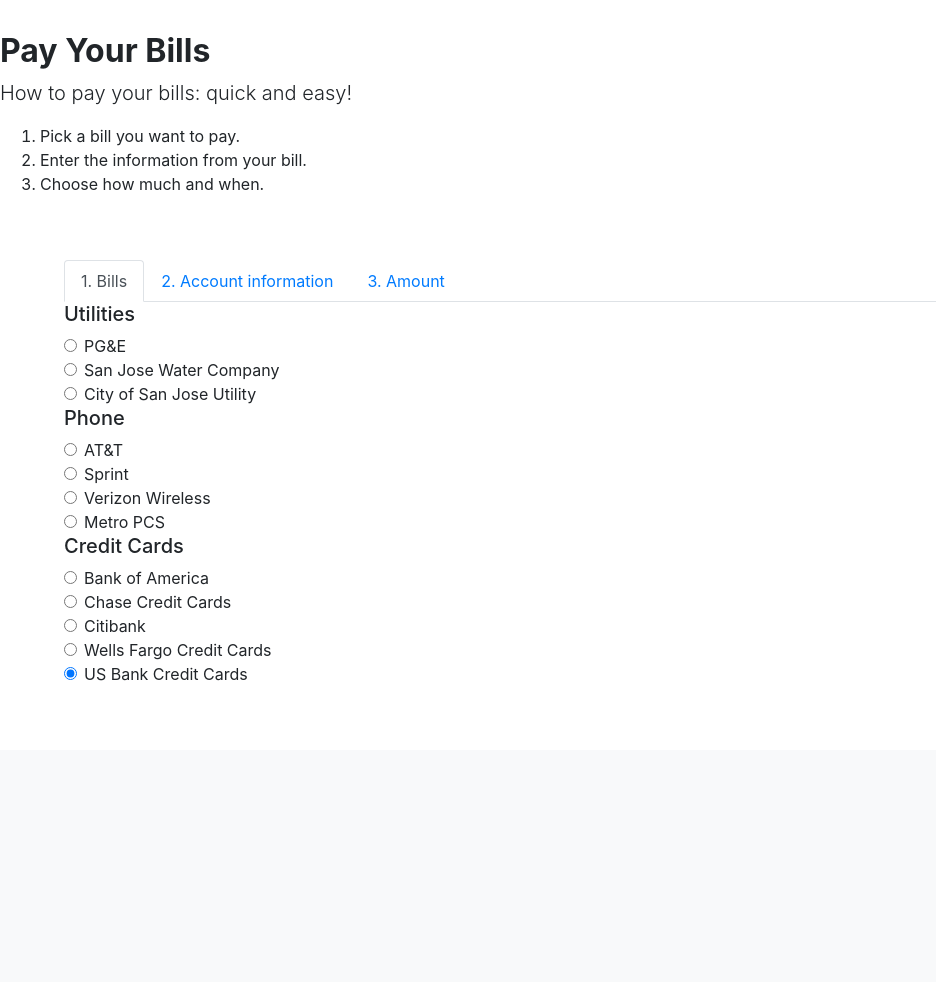
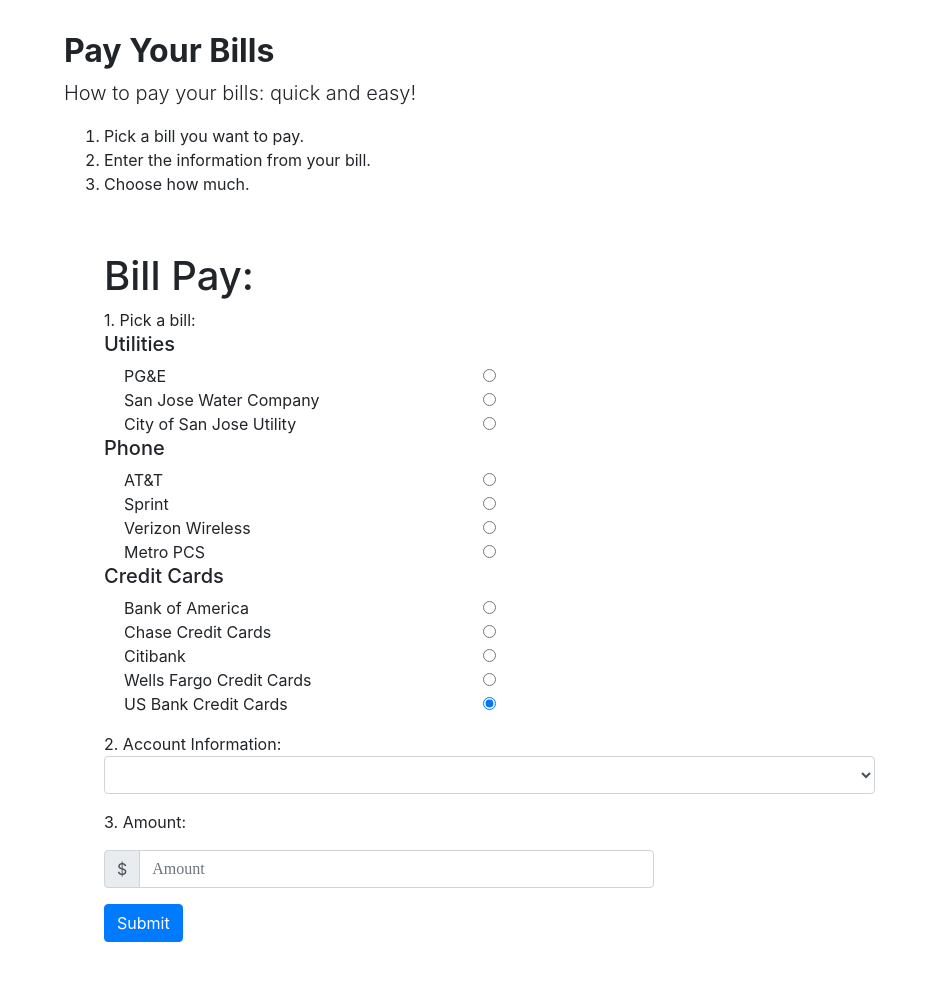
Before and after one commit to BriellePurnell/Banking-System-Front-End, a PHP site: page /bill-pay.html in a window 1280 px wide. Shown: the part 56-1038 px from the top of the page, without its empty margins (0-936 px from the left). Before the commit the page ends 737 px from the top, so only its background shows below. Run offline with PHP 8.4, Linux system fonts and the light colour scheme; lists and menus that the app fills with data are empty; some libraries are stand-ins or nearby versions.

Commit message:
applying the stash

```diff
--- a/bill-pay.html
+++ b/bill-pay.html
@@ -40,45 +40,36 @@
     </nav>
 
     <!--How to pay bills-->
-    <div style="margin-right: 4rem">
+    <div style="margin-left: 4rem">
         <h2 class="font-weight-bold" style="margin-top: 2rem">Pay Your Bills</h2>
         <p class="lead">How to pay your bills: quick and easy!</p>
         <ol>
             <li>Pick a bill you want to pay.</li>
             <li>Enter the information from your bill.</li>
-            <li>Choose how much and when.</li>
+            <li>Choose how much.</li>
         </ol>
-    </div>
 
-    <!--Steps-->
-    <div style="margin:4rem">
-        <nav>
-            <div class="nav nav-tabs" id="nav-tab" role="tablist">
-                <a class="nav-item nav-link active" id="nav-bill-tab" data-toggle="tab" href="#nav-bill" role="tab" aria-controls="nav-bill" aria-selected="true">1. Bills</a>
-                <a class="nav-item nav-link" id="nav-info-tab" data-toggle="tab" href="#nav-info" role="tab" aria-controls="nav-info" aria-selected="false">2. Account information</a>
-                <a class="nav-item nav-link" id="nav-quantity-tab" data-toggle="tab" href="#nav-quantity" role="tab" aria-controls="nav-quantity" aria-selected="false">3. Amount</a>
-            </div>
-        </nav>
+        <form id="paymentDescription" onsubmit='return payBill()', method='post'>
 
+            <h1>Bill Pay:</h1>
 
-        <div class="tab-content" id="nav-tabContent">
-             <!--Pick a bill content-->
-             <div class="tab-pane fade show active" id="nav-bill" role="tabpanel" aria-labelledby="nav-bill-tab">
+            <!-- One "tab" for each step in the form: -->
+            <div> 1. Pick a bill:
                 <h5>Utilities</h5>
                 <div class="form-check">
-                    <input class="form-check-input" type="radio" name="exampleRadios" id="exampleRadios1" value="option1" checked>
+                    <input class="form-check-input" type="radio" name="bill" id="exampleRadios1" value="PG&E" checked>
                     <label class="form-check-label" for="exampleRadios1">
                     PG&E
                     </label>
                 </div>
                 <div class="form-check">
-                    <input class="form-check-input" type="radio" name="exampleRadios" id="exampleRadios2" value="option2" checked>
+                    <input class="form-check-input" type="radio" name="bill" id="exampleRadios2" value="San Jose Water Company" checked>
                     <label class="form-check-label" for="exampleRadios2">
                     San Jose Water Company
                     </label>
                 </div>
                 <div class="form-check">
-                    <input class="form-check-input" type="radio" name="exampleRadios" id="exampleRadios3" value="option3" checked>
+                    <input class="form-check-input" type="radio" name="bill" id="exampleRadios3" value="City of San Jose Utility" checked>
                     <label class="form-check-label" for="exampleRadios3">
                         City of San Jose Utility
                     </label>
@@ -87,25 +78,25 @@
 
                 <h5>Phone</h5>
                 <div class="form-check">
-                    <input class="form-check-input" type="radio" name="exampleRadios" id="exampleRadios4" value="option4" checked>
+                    <input class="form-check-input" type="radio" name="bill" id="exampleRadios4" value="AT&T" checked>
                     <label class="form-check-label" for="exampleRadios4">
                     AT&T
                     </label>
                 </div>
                 <div class="form-check">
-                    <input class="form-check-input" type="radio" name="exampleRadios" id="exampleRadios5" value="option5" checked>
+                    <input class="form-check-input" type="radio" name="bill" id="exampleRadios5" value="Sprint" checked>
                     <label class="form-check-label" for="exampleRadios5">
                     Sprint
                     </label>
                 </div>
                 <div class="form-check">
-                    <input class="form-check-input" type="radio" name="exampleRadios" id="exampleRadios6" value="option6" checked>
+                    <input class="form-check-input" type="radio" name="bill" id="exampleRadios6" value="Verizon Wireless" checked>
                     <label class="form-check-label" for="exampleRadios6">
                         Verizon Wireless
                     </label>
                 </div>
                 <div class="form-check">
-                    <input class="form-check-input" type="radio" name="exampleRadios" id="exampleRadios7" value="option7" checked>
+                    <input class="form-check-input" type="radio" name="bill" id="exampleRadios7" value="Metro PCS" checked>
                     <label class="form-check-label" for="exampleRadios7">
                         Metro PCS
                     </label>
@@ -113,56 +104,111 @@
 
                 <h5>Credit Cards</h5>
                 <div class="form-check">
-                    <input class="form-check-input" type="radio" name="exampleRadios" id="exampleRadios8" value="option8" checked>
+                    <input class="form-check-input" type="radio" name="bill" id="exampleRadios8" value="Bank of America" checked>
                     <label class="form-check-label" for="exampleRadios8">
                         Bank of America
                     </label>
                 </div>
                 <div class="form-check">
-                    <input class="form-check-input" type="radio" name="exampleRadios" id="exampleRadios9" value="option9" checked>
+                    <input class="form-check-input" type="radio" name="bill" id="exampleRadios9" value="Chase Credit Cards" checked>
                     <label class="form-check-label" for="exampleRadios9">
                         Chase Credit Cards
                     </label>
                 </div>
                 <div class="form-check">
-                    <input class="form-check-input" type="radio" name="exampleRadios" id="exampleRadios10" value="option10" checked>
+                    <input class="form-check-input" type="radio" name="bill" id="exampleRadios10" value="Citibank" checked>
                     <label class="form-check-label" for="exampleRadios10">
                         Citibank
                     </label>
                 </div>
                 <div class="form-check">
-                    <input class="form-check-input" type="radio" name="exampleRadios" id="exampleRadios11" value="option11" checked>
+                    <input class="form-check-input" type="radio" name="bill" id="exampleRadios11" value="Wells Fargo Credit Cards" checked>
                     <label class="form-check-label" for="exampleRadios11">
                         Wells Fargo Credit Cards
                     </label>
                 </div>
                 <div class="form-check">
-                    <input class="form-check-input" type="radio" name="exampleRadios" id="exampleRadios12" value="option12" checked>
+                    <input class="form-check-input" type="radio" name="bill" id="exampleRadios12" value="US Bank Credit Cards" checked>
                     <label class="form-check-label" for="exampleRadios12">
                         US Bank Credit Cards
                     </label>
                 </div>
             </div>
 
-            <div class="tab-pane fade" id="nav-info" role="tabpanel" aria-labelledby="nav-info-tab">
-                    <form>
+            <div style="margin-top:1rem">2. Account Information:
                 <div class="form-group">
-                            <label for="exampleInputEmail1">Account Number</label>
-                            <input type="email" class="form-control" id="exampleInputEmail1" aria-describedby="emailHelp" placeholder="Enter Account Number">
+                    <select class="form-control" id="payOptions"></select>
                 </div>
-                        <button type="submit" class="btn btn-primary">Submit</button>
-                    </form>
             </div>
 
-            <div class="tab-pane fade" id="nav-quantity" role="tabpanel" aria-labelledby="nav-quantity-tab">
-                <form>
-                        <div class="form-group">
-                                <label for="exampleInputEmail1">Specify Amount</label>
-                                <input type="email" class="form-control" id="exampleInputEmail1" aria-describedby="emailHelp" placeholder="Enter Amount to pay">
+            3. Amount:
+            <div class="input-group mb-3" style="margin-top:1rem; width:550px">
+                <label class="sr-only" for="inlineFormInputGroupUsername">Amount</label>
+                <div class="input-group">
+                    <div class="input-group-prepend">
+                    <div class="input-group-text">$</div>
                     </div>
-                            <button type="submit" class="btn btn-primary">Submit</button>
-                    </form>
+                    <input type="number" step="0.01" class="form-control" id="payAmount" placeholder="Amount">
                 </div>
             </div>
+
+            <a class="btn btn-primary" href="javascript:payBill()" role="button">Submit</a>
+        </form>
+
     </div>
+
+
+
+    <style>
+        #paymentDescription {
+            background-color: #ffffff;
+            padding: 40px;
+            width: 70%;
+            min-width: 300px;
+        }
+
+        /* Style the input fields */
+        input {
+            padding: 10px;
+            width: 100%;
+            font-size: 17px;
+            font-family: Raleway;
+            border: 1px solid #aaaaaa;
+        }
+
+        /* Mark input boxes that gets an error on validation: */
+        input.invalid {
+            background-color: #ffdddd;
+        }
+
+        /* Hide all steps by default: */
+        .tab {
+            display: none;
+        }
+
+        /* Make circles that indicate the steps of the form: */
+        .step {
+            height: 15px;
+            width: 15px;
+            margin: 0 2px;
+            background-color: #bbbbbb;
+            border: none;
+            border-radius: 50%;
+            display: inline-block;
+            opacity: 0.5;
+        }
+
+        /* Mark the active step: */
+        .step.active {
+        opacity: 1;
+        }
+
+        /* Mark the steps that are finished and valid: */
+        .step.finish {
+        background-color: #4CAF50;
+        }
+    </style>
+
+    <script src="bank-account.js"></script>
+    <script type="text/javascript">getAccountPayOptions()</script>
 </body>
```
Also changed, not shown: account.html (+4 -33 lines), bank-account.js (+122 -27 lines), home.html (+6 -59 lines), home.js (+10 -6 lines), style.css (+47 -37 lines). Lines whose indentation alone changed are shown as unchanged.
